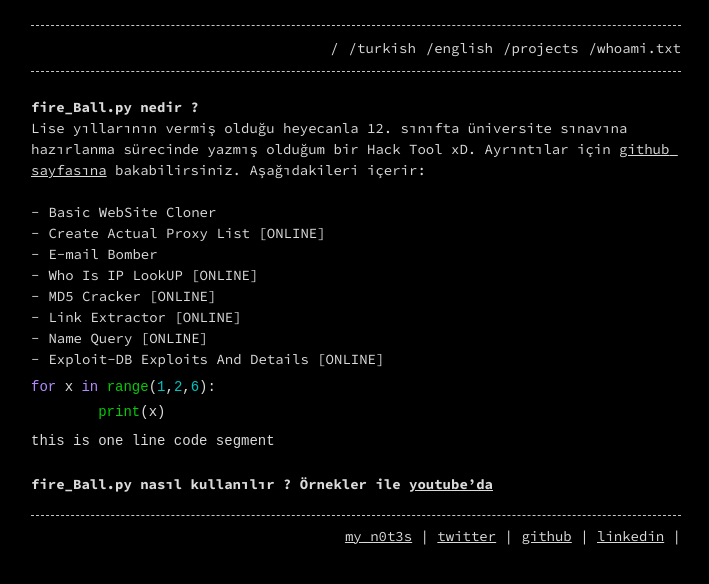
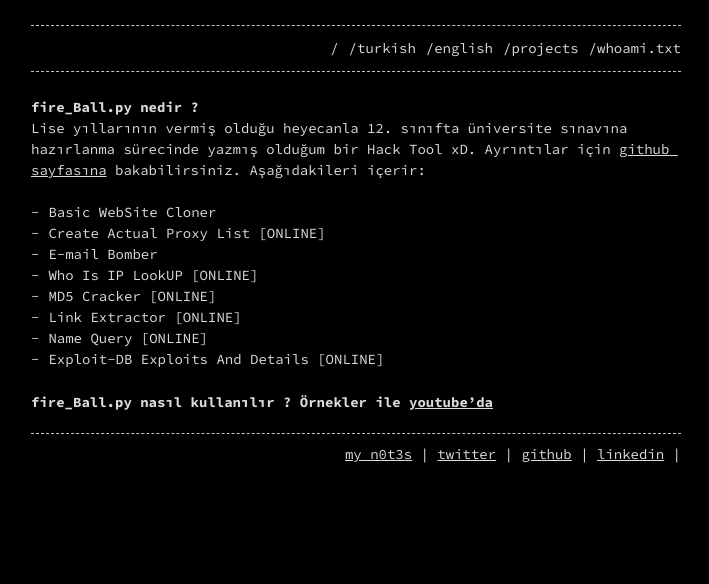
Before and after one commit to eredotpkfr/eredotpkfr.github.io, a Jekyll site: the page built from _posts/2018-10-24-fire_Ball.py-Nedir.markdown, in a window 1280 px wide. Shown: the top 584 px of the page, without its empty margins (284-993 px from the left). Built offline with Jekyll 4.4.1, drawn with Linux system fonts in a browser that asks for light colours.

Commit message:
Pzt Şub  3 16:04:12 +03 2020

```diff
--- a/_posts/2018-10-24-fire_Ball.py-Nedir.markdown
+++ b/_posts/2018-10-24-fire_Ball.py-Nedir.markdown
@@ -17,10 +17,4 @@ Lise yıllarının vermiş olduğu heyecanla 12. sınıfta üniversite sınavın
 * Name Query [ONLINE]
 * Exploit-DB Exploits And Details [ONLINE]
 
-{% highlight python %}
-for x in range(1,2,6):
-	print(x)
-{% endhighlight %}
-
-`this is one line code segment`
 # fire_Ball.py nasıl kullanılır ? Örnekler ile [youtube'da](https://www.youtube.com/watch?v=gmL7t2IYXjo){: target="_blank"}
```
